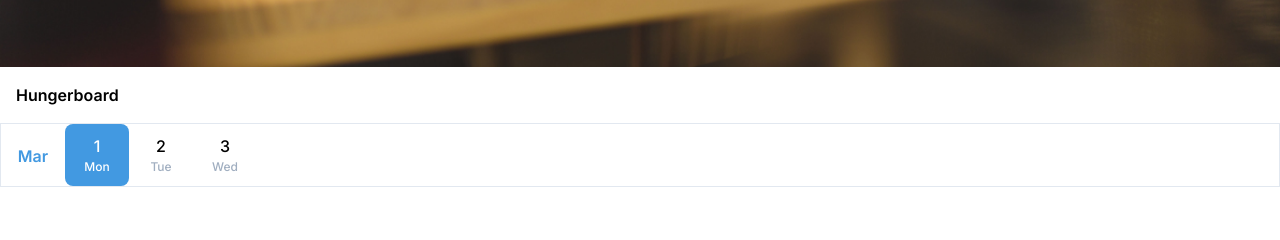
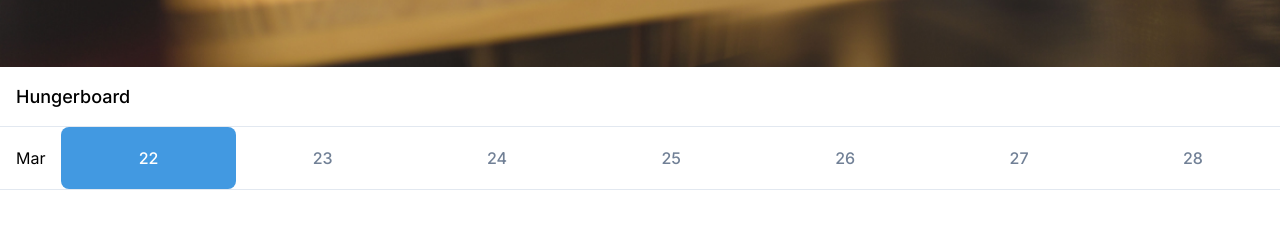
Before and after one commit to dailykit/rmk, a Next.js app in the folder client/: page /menu in a window 1280 px wide. Shown: the part 253-493 px from the top of the page. Built offline with nearby package versions, Linux system fonts and the light colour scheme.

Commit message:
feat: show current month and whole week from today

```diff
--- a/client/pages/menu.js
+++ b/client/pages/menu.js
@@ -91,31 +91,107 @@ const Restaurant = () => {
    )
 }
 
+let days = ['Sun', 'Mon', 'Tue', 'Wed', 'Thu', 'Fri', 'Sat']
+let months = [
+   'Jan',
+   'Feb',
+   'Mar',
+   'Apr',
+   'May',
+   'Jun',
+   'Jul',
+   'Aug',
+   'Sep',
+   'Oct',
+   'Nov',
+   'Dev',
+]
+
+const DateItem = ({ date, day, onClick }) => {
+   return (
+      <li
+         className={`h-full rounded-lg flex flex-grow flex-col justify-center items center font-medium cursor-pointer text-center  ${
+            new Date().getDate() === date
+               ? 'bg-blue-500 text-white'
+               : 'bg-white text-gray-600 hover:bg-gray-200'
+         } `}
+         onClick={onClick}
+      >
+         <span className="">{date}</span>
+         <span className=" text-sm">{days[day]}</span>
+      </li>
+   )
+}
+
 const DatePicker = () => {
+   const [month, setMonth] = React.useState(
+      months[new Date().getMonth()].toLowerCase()
+   )
+
+   const days = () => {
+      const days_count = new Date(
+         new Date().getFullYear(),
+         new Date().getMonth() + 1,
+         0
+      ).getDate()
+
+      const todays_date = new Date().getDate()
+
+      return [...Array(days_count - todays_date + 1).keys()]
+         .map(i => i + todays_date)
+         .slice(0, 7)
+   }
    return (
       <React.Fragment>
-         <div className="flex border h-16 mb-8">
-            <div className="w-16 h-16 flex justify-center items-center">
-               <span className="text-blue-500 font-semibold cursor-pointer">
-                  Mar
-               </span>
+         <div className="flex border-t border-b h-16 mb-8">
+            <div className="flex justify-center items-center px-4">
+               {/* <select
+                  name="months"
+                  id="months"
+                  className="py-1"
+                  value={month}
+                  onChange={e => setMonth(e.target.value)}
+               >
+                  <option value="jan">Jan</option>
+                  <option value="feb">Feb</option>
+                  <option value="mar">Mar</option>
+                  <option value="apr">Apr</option>
+                  <option value="may">May</option>
+                  <option value="jun">Jun</option>
+                  <option value="jul">Jul</option>
+                  <option value="aug">Aug</option>
+                  <option value="sep">Sep</option>
+                  <option value="oct">Oct</option>
+                  <option value="nov">Nov</option>
+                  <option value="dec">Dec</option>
+               </select> */}
+               <span>{months[new Date().getMonth()]}</span>
             </div>
-            <ul className="list-none flex h-full">
-               <li className="h-full w-16 bg-blue-500 rounded-lg flex flex-col justify-center items center font-medium cursor-pointer">
-                  <span className="text-center text-white">1</span>
-                  <span className="text-center text-white text-xs">Mon</span>
-               </li>
-               <li className="h-full w-16 rounded-lg flex flex-col justify-center items center font-medium cursor-pointer">
-                  <span className="text-center">2</span>
-                  <span className="text-center text-gray-500 text-xs">Tue</span>
-               </li>
-               <li className="h-full w-16 rounded-lg flex flex-col justify-center items center font-medium cursor-pointer">
-                  <span className="text-center">3</span>
-                  <span className="text-center text-gray-500 text-xs">Wed</span>
-               </li>
-            </ul>
+            <div className="date-selector">
+               {/* <button className="px-1 bg-gray-200">
+                  <ChevronLeft />
+               </button> */}
+               <ul className="list-none flex w-full h-full">
+                  {days().map(date => (
+                     <DateItem
+                        date={date}
+                        key={date}
+                        onClick={() => selectDay(date)}
+                     />
+                  ))}
+               </ul>
+               {/* <button className="px-1 bg-gray-200">
+                  <ChevronRight />
+               </button> */}
+            </div>
          </div>
-         <style jsx>{``}</style>
+         <style jsx>{`
+            .date-selector {
+               width: 100%;
+               display: grid;
+               grid-template-columns: 1fr;
+            }
+         `}</style>
       </React.Fragment>
    )
 }
@@ -185,7 +261,7 @@ const Home = () => {
                Your local restaurants are now serving Meal Kits
             </h1>
          </div>
-         <h2 className="font-semibold p-4">Hungerboard</h2>
+         <h2 className="font-medium p-4 text-lg">Hungerboard</h2>
          <DatePicker />
          <div className="wrapper p-6">
             <div>
@@ -212,3 +288,35 @@ const Home = () => {
 }
 
 export default Home
+
+const ChevronLeft = ({ size = 24, color = '#000' }) => (
+   <svg
+      xmlns="http://www.w3.org/2000/svg"
+      width={size}
+      height={size}
+      viewBox="0 0 24 24"
+      fill="none"
+      stroke={color}
+      strokeWidth="1.5"
+      strokeLinecap="round"
+      strokeLinejoin="round"
+   >
+      <path d="M15 18l-6-6 6-6" />
+   </svg>
+)
+
+const ChevronRight = ({ size = 24, color = '#000' }) => (
+   <svg
+      xmlns="http://www.w3.org/2000/svg"
+      width={size}
+      height={size}
+      viewBox="0 0 24 24"
+      fill="none"
+      stroke={color}
+      strokeWidth="1.5"
+      strokeLinecap="round"
+      strokeLinejoin="round"
+   >
+      <path d="M9 18l6-6-6-6" />
+   </svg>
+)
```
